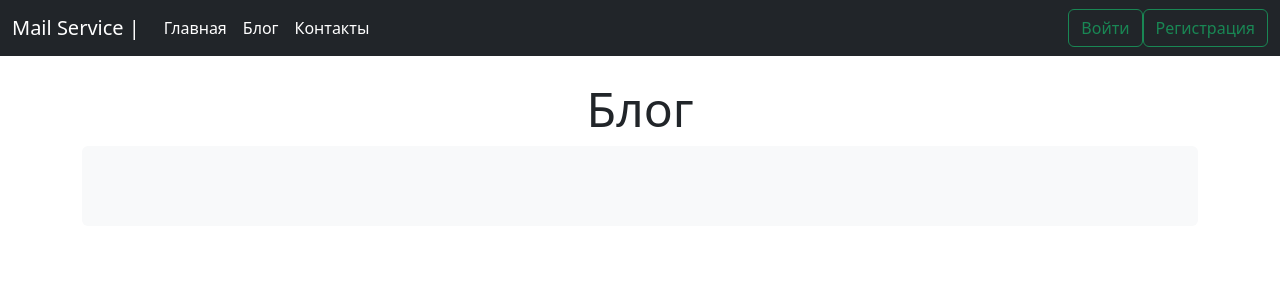
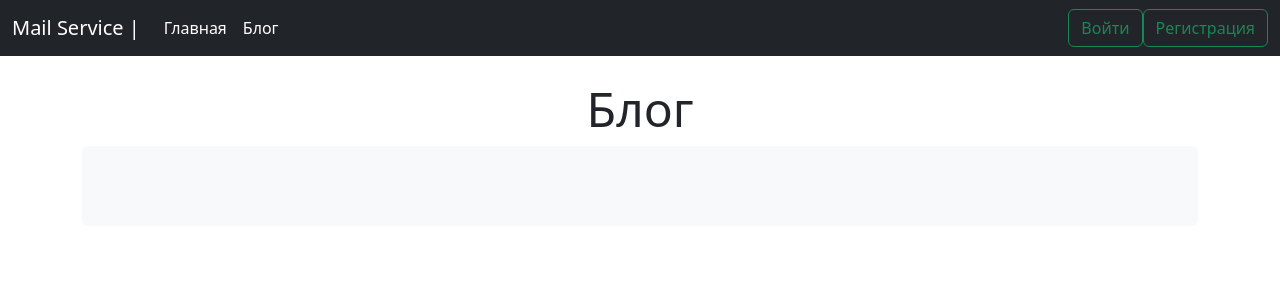
Before and after one commit to Arctiqa/Mailing-Service, a Django app: page /blog/ in a window 1280 px wide. Shown: the top 300 px of the page. Run offline with Django 5.2, Linux system fonts and the light colour scheme; data that the repository does not hold is empty; some libraries are stand-ins or nearby versions.

Commit message:
remove contacts

```diff
--- a/mailing/templates/mailing/base.html
+++ b/mailing/templates/mailing/base.html
@@ -177,9 +177,6 @@
                 <li class="nav-item">
                     <a class="nav-link active" href="{% url 'blog:list' %}">Блог</a>
                 </li>
-                <li class="nav-item">
-                    <a class="nav-link active" href="#">Контакты</a>
-                </li>
             </ul>
             <form class="d-flex" role="search">
                 {% if user.is_authenticated %}
```
